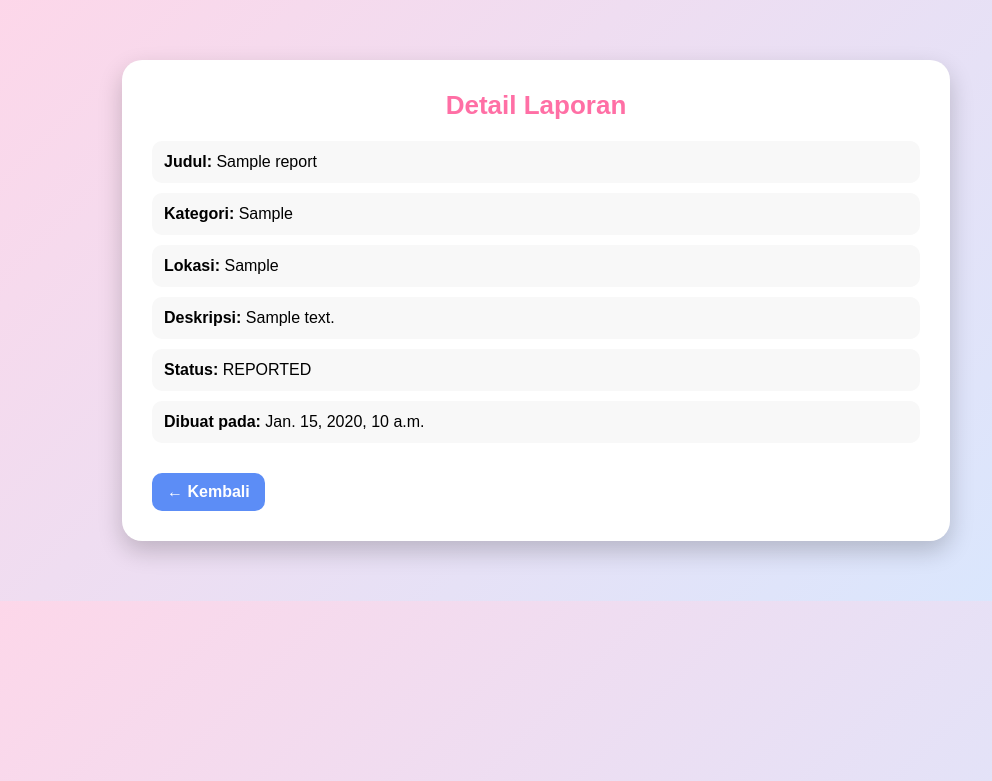
After one commit to IET-Polinela/project-2026-fadhzlna26, a Django app: page /detail/1/ in a window 1280 px wide. The commit adds this page. Shown: the top 781 px of the page, without its empty margins (104-1096 px from the left). Run offline with Django 5.2, Linux system fonts and the light colour scheme; tables that the repository leaves empty hold one stand-in row (values such as "Sample post").

Commit message:
Lab Session 4

```diff
--- a/SmartCity/iet_2026_24782009/main_app/models.py
+++ b/SmartCity/iet_2026_24782009/main_app/models.py
@@ -1,4 +1,11 @@
 from django.db import models
+
+STATUS_CHOICES = [
+    ('REPORTED', 'Reported'),
+    ('VERIFIED', 'Verified'),
+    ('IN_PROGRESS', 'In Progress'),
+    ('RESOLVED', 'Resolved'),
+]
 
 class Report(models.Model):
     title = models.CharField(max_length=200)
@@ -7,9 +14,10 @@ class Report(models.Model):
     location = models.CharField(max_length=200)
     status = models.CharField(
         max_length=20,
+        choices=STATUS_CHOICES,
         default='REPORTED'
     )
-    Created_at = models.DateTimeField(auto_now_add=True)
+    created_at = models.DateTimeField(auto_now_add=True)
 
     def __str__(self):
         return self.title
--- /dev/null
+++ b/SmartCity/iet_2026_24782009/main_app/templates/dhila_app/detail_report.html
@@ -0,0 +1,77 @@
+<!DOCTYPE html>
+<html>
+<head>
+<title>Detail Laporan</title>
+
+<style>
+body{
+    font-family: Arial;
+    background: linear-gradient(135deg,#ffd6e8,#d6e8ff);
+    margin:0;
+}
+
+/* container */
+.container{
+    width:60%;
+    margin:60px auto;
+    background:white;
+    padding:30px;
+    border-radius:20px;
+    box-shadow:0px 10px 25px rgba(0,0,0,0.2);
+}
+
+/* judul */
+.title{
+    font-size:26px;
+    font-weight:bold;
+    color:#ff6fa5;
+    margin-bottom:20px;
+    text-align:center;
+}
+
+/* box detail */
+.box{
+    background:#f8f8f8;
+    padding:12px;
+    margin:10px 0;
+    border-radius:10px;
+}
+
+/* tombol */
+.btn{
+    display:inline-block;
+    margin-top:20px;
+    background:#5c8df6;
+    color:white;
+    padding:10px 15px;
+    border-radius:10px;
+    text-decoration:none;
+    font-weight:bold;
+}
+
+.btn:hover{
+    background:#3f6edc;
+}
+</style>
+
+</head>
+
+<body>
+
+<div class="container">
+
+<div class="title">Detail Laporan</div>
+
+<div class="box"><b>Judul:</b> {{ report.title }}</div>
+<div class="box"><b>Kategori:</b> {{ report.category }}</div>
+<div class="box"><b>Lokasi:</b> {{ report.location }}</div>
+<div class="box"><b>Deskripsi:</b> {{ report.description }}</div>
+<div class="box"><b>Status:</b> {{ report.status }}</div>
+<div class="box"><b>Dibuat pada:</b> {{ report.created_at }}</div>
+
+<a href="{% url 'report_list' %}" class="btn">← Kembali</a>
+
+</div>
+
+</body>
+</html>
--- a/SmartCity/iet_2026_24782009/main_app/urls.py
+++ b/SmartCity/iet_2026_24782009/main_app/urls.py
@@ -1,10 +1,20 @@
 from django.urls import path
-from . import views
+from .views import (
+    HomeView,
+    ReportListView,
+    ReportDetailView,
+    ReportCreateView,
+    ReportUpdateView,
+    ReportDeleteView,
+    ReportUpdateStatusView
+)
 
 urlpatterns = [
-    path('', views.home, name='home'),
-    path('reports/', views.list_report, name='list_report'),
-    path('add/', views.add_report, name='add_report'),
-    path('update/<int:id>/', views.update_report, name='update_report'),
-    path('delete/<int:id>/', views.delete_report, name='delete_report'),
+    path('', HomeView.as_view(), name='home'),
+    path('reports/', ReportListView.as_view(), name='report_list'),
+    path('detail/<int:pk>/', ReportDetailView.as_view(), name='report_detail'),
+    path('add/', ReportCreateView.as_view(), name='report_add'),
+    path('update/<int:pk>/', ReportUpdateView.as_view(), name='report_update'),
+    path('delete/<int:pk>/', ReportDeleteView.as_view(), name='report_delete'),
+    path('update-status/<int:pk>/', ReportUpdateStatusView.as_view(), name='update_status'),
 ]
--- a/SmartCity/iet_2026_24782009/main_app/views.py
+++ b/SmartCity/iet_2026_24782009/main_app/views.py
@@ -1,49 +1,56 @@
-from django.shortcuts import render, redirect
+from django.urls import reverse_lazy
+from django.views import View
+from django.views.generic import TemplateView, ListView, DetailView, CreateView, UpdateView, DeleteView
+from django.shortcuts import get_object_or_404, redirect
 from .models import Report
-from .forms import ReportForm
 
 
 # HOME
-def home(request):
-    return render(request, 'dhila_app/home.html')
+class HomeView(TemplateView):
+    template_name = 'dhila_app/home.html'
 
 
-# READ (halaman daftar laporan)
-def list_report(request):
-    reports = Report.objects.all()
-    return render(request, 'dhila_app/list_report.html', {'reports': reports})
+# READ → ListView
+class ReportListView(ListView):
+    model = Report
+    template_name = 'dhila_app/list_report.html'
+    context_object_name = 'reports'
 
 
-# CREATE
-def add_report(request):
-    if request.method == "POST":
-        form = ReportForm(request.POST)
-        if form.is_valid():
-            form.save()
-            return redirect('list_report')
-    else:
-        form = ReportForm()
-
-    return render(request, 'dhila_app/add_report.html', {'form': form})
+# DETAIL
+class ReportDetailView(DetailView):
+    model = Report
+    template_name = 'dhila_app/detail_report.html'
+    context_object_name = 'report'
 
 
-# UPDATE
-def update_report(request, id):
-    report = Report.objects.get(id=id)
-
-    if request.method == "POST":
-        form = ReportForm(request.POST, instance=report)
-        if form.is_valid():
-            form.save()
-            return redirect('list_report')
-    else:
-        form = ReportForm(instance=report)
-
-    return render(request, 'dhila_app/update_report.html', {'form': form})
+# CREATE → CreateView
+class ReportCreateView(CreateView):
+    model = Report
+    fields = ['title', 'category', 'description', 'location']
+    template_name = 'dhila_app/add_report.html'
+    success_url = reverse_lazy('report_list')
 
 
-# DELETE
-def delete_report(request, id):
-    report = Report.objects.get(id=id)
-    report.delete()
-    return redirect('list_report')
+# UPDATE → UpdateView
+class ReportUpdateView(UpdateView):
+    model = Report
+    fields = ['title', 'category', 'description', 'location']
+    template_name = 'dhila_app/update_report.html'
+    success_url = reverse_lazy('report_list')
+
+
+# DELETE → DeleteView
+class ReportDeleteView(DeleteView):
+    model = Report
+    template_name = 'dhila_app/delete_report.html'
+    success_url = reverse_lazy('report_list')
+
+
+class ReportUpdateStatusView(View):
+    def post(self, request, pk):
+        report = get_object_or_404(Report, pk=pk)
+        new_status = request.POST.get('status')
+        report.status = new_status
+        report.save()
+        return redirect('report_list')
```
Also changed, not shown: SmartCity/iet_2026_24782009/main_app/templates/dhila_app/delete_report.html (added, +23 -0 lines), SmartCity/iet_2026_24782009/main_app/templates/dhila_app/home.html (+6 -2 lines), SmartCity/iet_2026_24782009/main_app/templates/dhila_app/list_report.html (+36 -8 lines), SmartCity/iet_2026_24782009/main_app/migrations/0002_rename_created_at_report_created_at_and_more.py (added).
